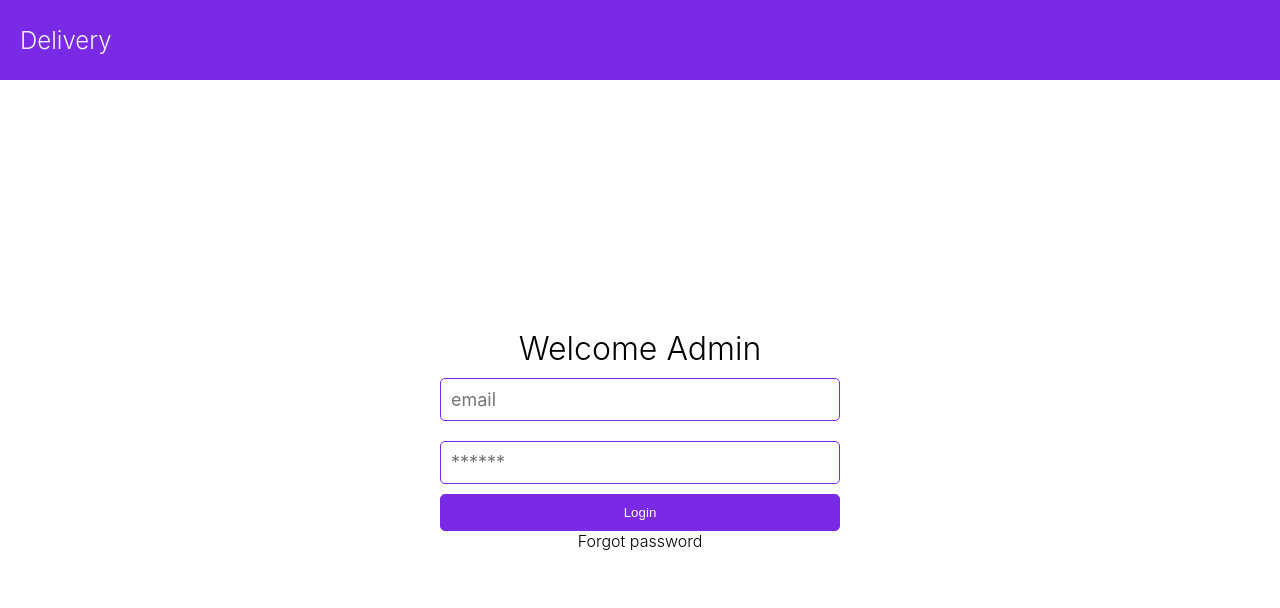
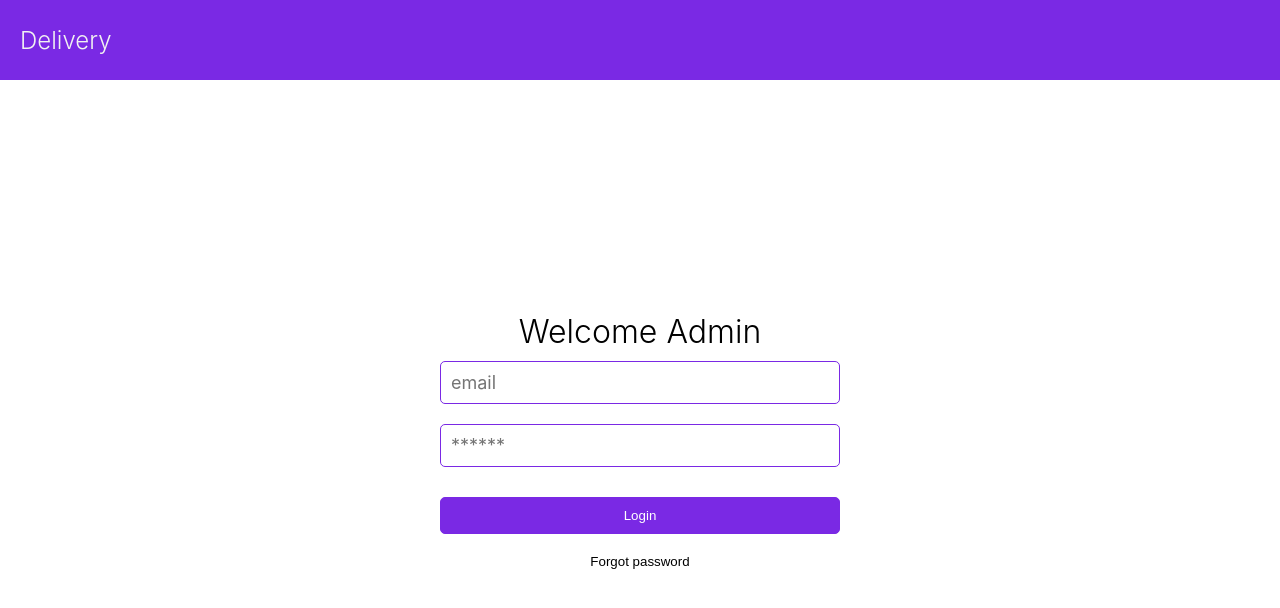
Before and after one commit to ThePratikSah/mern_admin, a React (Create React App) app: page / in a window 1280 px wide. Shown: the top 608 px of the page. Built offline with nearby package versions, Linux system fonts and the light colour scheme.

Commit message:
[Feature: Reset password]

```diff
--- a/src/App.jsx
+++ b/src/App.jsx
@@ -13,7 +13,7 @@ function App() {
     expiryTime: undefined
   });
 
-
+  useEffect(() => {
     //TODO: set timer in this function
     const autoLogin = () => {
       //check for the token in the localStorage
@@ -42,8 +42,6 @@ function App() {
         token = "";
       }
     }
-
-  useEffect(() => {
     autoLogin();
   }, []);
 
--- a/src/component/ForgotPassword.jsx
+++ b/src/component/ForgotPassword.jsx
@@ -13,15 +13,15 @@ function ForgotPassword() {
     setIsLoading((isLoading) => !isLoading);
 
     const url = "https://bakeology-alpha-stage.herokuapp.com/auth/user/login";
-    let res;
     try {
-      res = await Axios.post(url, {
+      let res = await Axios.post(url, {
         "email": email
       }, {
         headers: {
           'content-type': 'application/json'
         }
       });
+      console.log(res.data);
     } catch (err) {
       alert(`Invalid credentials ${err.message}`);
       setIsLoading((isLoading) => !isLoading);
--- a/src/component/Login.css
+++ b/src/component/Login.css
@@ -11,11 +11,19 @@
   width: 400px;
 }
 
-h1, a {
+h1 {
   font-family: -apple-system, BlinkMacSystemFont, "Segoe UI", Roboto, Oxygen, Ubuntu, Cantarell, "Open Sans", "Helvetica Neue", sans-serif;
   text-align: center;
   font-weight: 300;
   text-decoration: none;
+  cursor: pointer;
+}
+
+button {
+  margin-top: 20px;
+  background: none;
+  outline: none;
+  border: none;
   cursor: pointer;
 }
 
--- a/src/component/Login.jsx
+++ b/src/component/Login.jsx
@@ -66,7 +66,7 @@ function Login() {
                  placeholder="******"/>
           <Button onclick={loginAdmin} value={"Login"}
                   light={true}/>
-          <a onClick={() => setIsForget(true)}>Forgot password</a>
+          <button className="" onClick={() => setIsForget(true)}>Forgot password</button>
           {isLoading ? <Spinner /> : null}
         </div>
       </div>
```
Also changed, not shown: 1 other file (tests, documents, lock files or other folders). Lines whose indentation alone changed are shown as unchanged.
